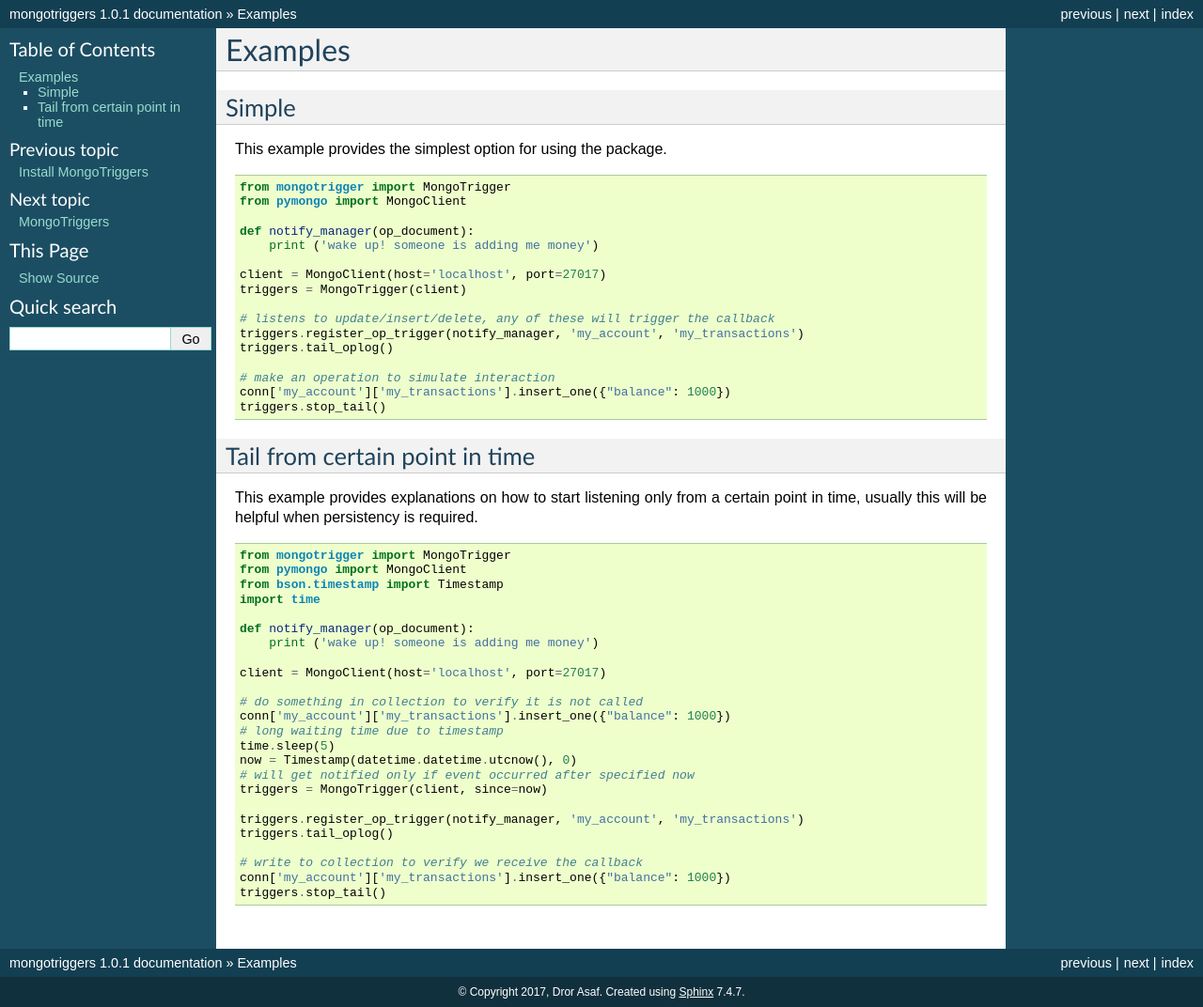
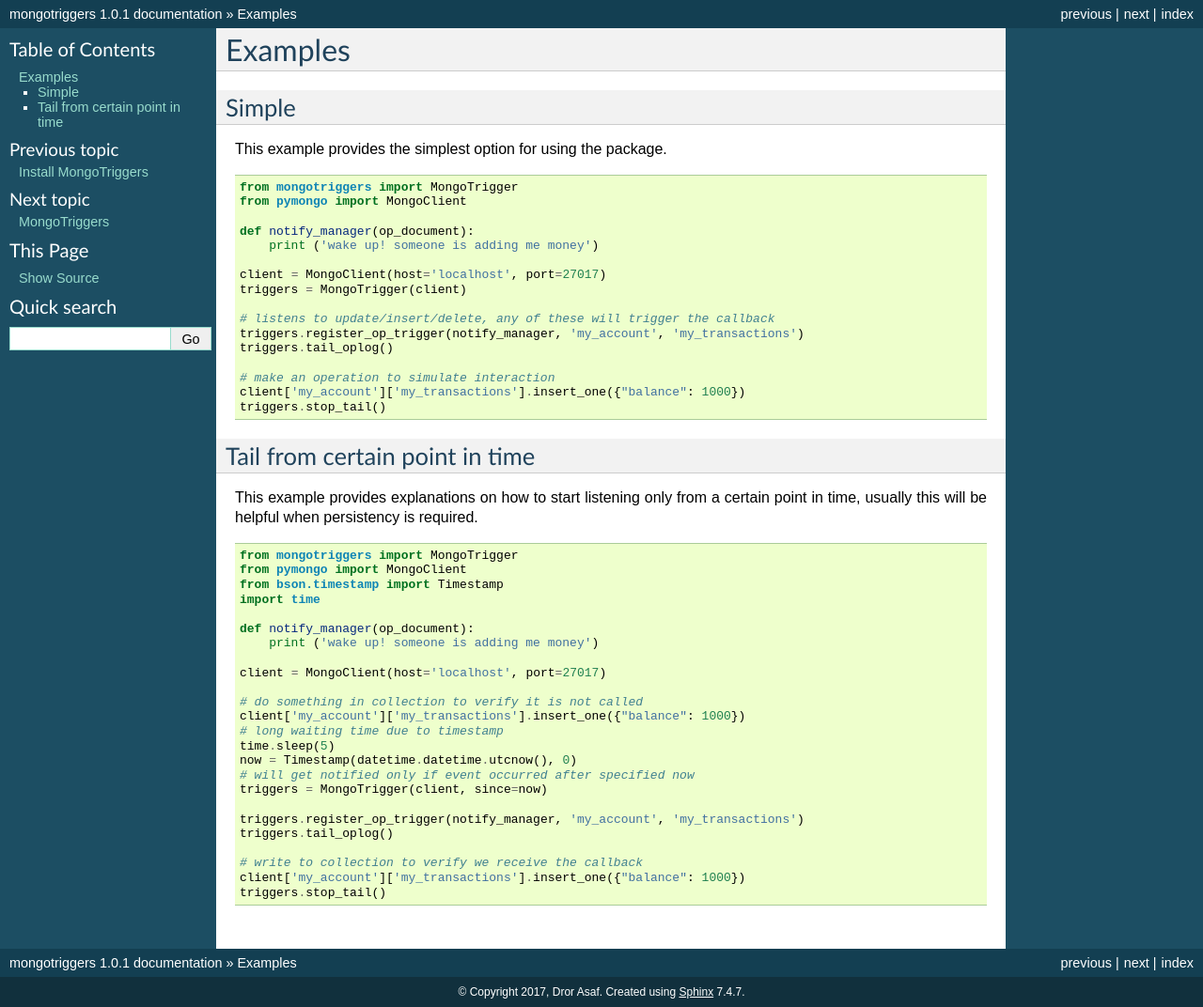
Before and after one commit to drorasaf/mongotriggers, a Sphinx documentation site: the page built from docs/source/examples.rst, in a window 1280 px wide. Shown: the whole page at 94% size. Built offline with Sphinx 7.4.7, drawn with Linux system fonts in a browser that asks for light colours.

Commit message:
fix incorrect docs examples

```diff
--- a/docs/source/examples.rst
+++ b/docs/source/examples.rst
@@ -8,7 +8,7 @@
 
 .. code-block:: python
 
-    from mongotrigger import MongoTrigger
+    from mongotriggers import MongoTrigger
     from pymongo import MongoClient
 
     def notify_manager(op_document):
@@ -22,7 +22,7 @@
     triggers.tail_oplog()
 
     # make an operation to simulate interaction
-    conn['my_account']['my_transactions'].insert_one({"balance": 1000})
+    client['my_account']['my_transactions'].insert_one({"balance": 1000})
     triggers.stop_tail()
 
 
@@ -35,7 +35,7 @@
 
 .. code-block:: python
 
-    from mongotrigger import MongoTrigger
+    from mongotriggers import MongoTrigger
     from pymongo import MongoClient
     from bson.timestamp import Timestamp
     import time
@@ -46,7 +46,7 @@
     client = MongoClient(host='localhost', port=27017)
 
     # do something in collection to verify it is not called
-    conn['my_account']['my_transactions'].insert_one({"balance": 1000})
+    client['my_account']['my_transactions'].insert_one({"balance": 1000})
     # long waiting time due to timestamp
     time.sleep(5)
     now = Timestamp(datetime.datetime.utcnow(), 0)
@@ -57,5 +57,5 @@
     triggers.tail_oplog()
 
     # write to collection to verify we receive the callback
-    conn['my_account']['my_transactions'].insert_one({"balance": 1000})
+    client['my_account']['my_transactions'].insert_one({"balance": 1000})
     triggers.stop_tail()
```
Also changed, not shown: README.rst (+4 -4 lines).
